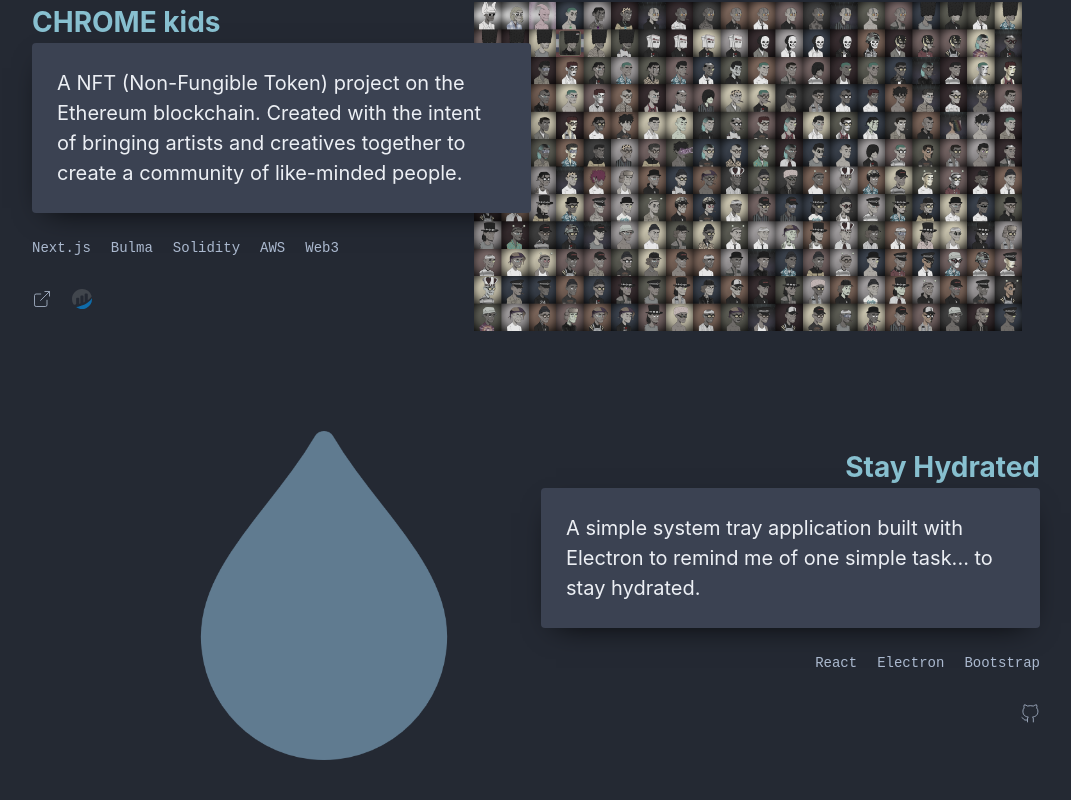
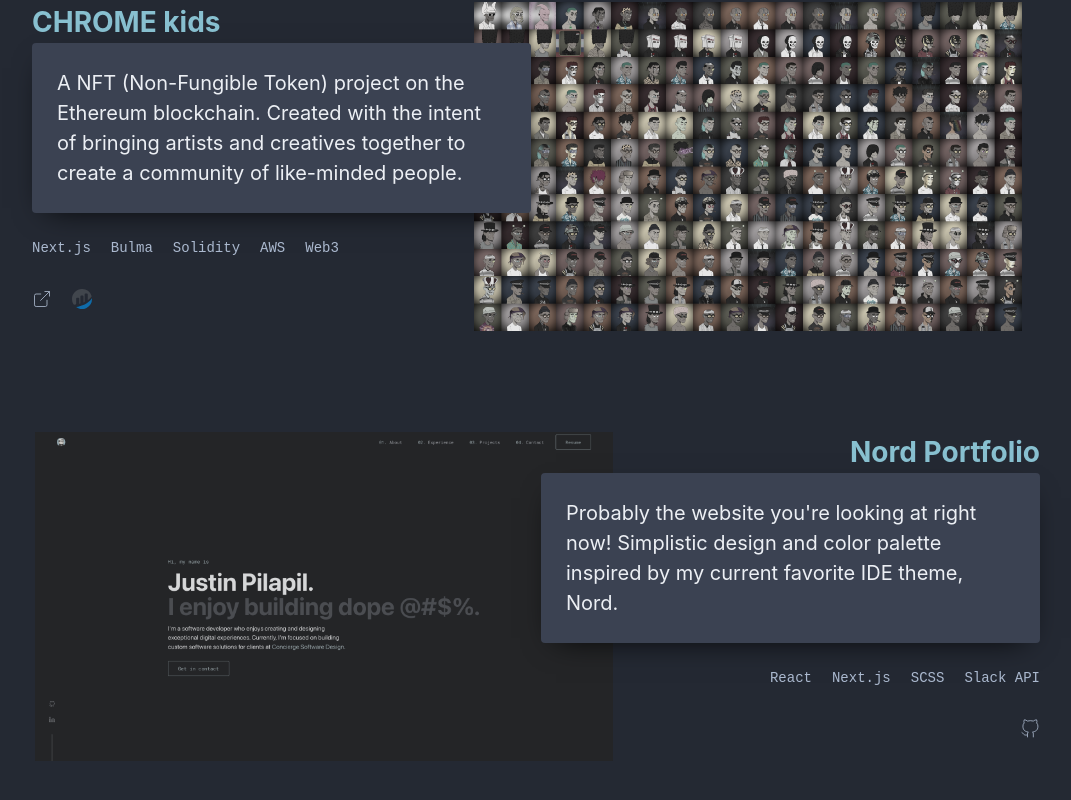
Before and after one commit to jpilapil/portfolio2022, a Next.js app: page / in a window 1280 px wide. Shown: the part 3419-4219 px from the top of the page, without its empty margins (104-1175 px from the left). Built offline with nearby package versions, Linux system fonts and the light colour scheme.

Commit message:
update projects

```diff
--- a/components/projects/content.js
+++ b/components/projects/content.js
@@ -2,7 +2,7 @@
   projectList: [
     {
       projectName: "Pepi Mafia",
-      desc: "A NFT (Non-Fungible Token) PFP collection built within the NFT Worlds ecosystem, a Metaverse platform with full Minecraft integration.",
+      desc: "A NFT (Non-Fungible Token) pixel art PFP collection built within the NFT Worlds ecosystem, a sandbox Metaverse platform.",
       tech: ["React", "Sass", "Alchemy API", "Solidity", "Web3"],
       src: "/project-images/pepi.png",
       url: null,
@@ -28,15 +28,15 @@
       ],
     },
     {
-      projectName: "Stay Hydrated",
-      desc: "A simple system tray application built with Electron to remind me of one simple task... to stay hydrated.",
-      tech: ["React", "Electron", "Bootstrap"],
-      src: "/project-images/hydrate.png",
-      url: "https://github.com/jpilapil/stay-hydrated",
+      projectName: "Nord Portfolio",
+      desc: "Probably the website you're looking at right now! Simplistic design and color palette inspired by my current favorite IDE theme, Nord.",
+      tech: ["React", "Next.js", "SCSS", "Slack API"],
+      src: "/project-images/portfolio.png",
+      url: "https://github.com/jpilapil/portfolio2022",
       externals: [
         {
           name: "Github",
-          url: "https://github.com/jpilapil/stay-hydrated",
+          url: "https://github.com/jpilapil/portfolio2022",
           src: "/icons/github.svg",
         },
       ],
```
Also changed, not shown: public/project-images/hydrate.png (deleted), public/project-images/portfolio.png (added).
